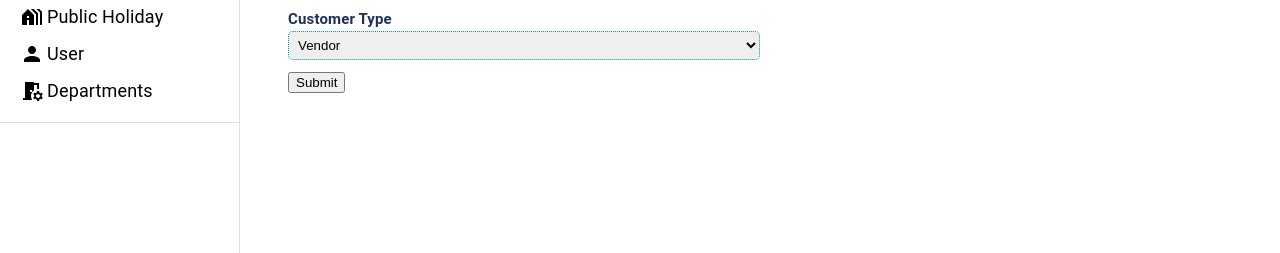
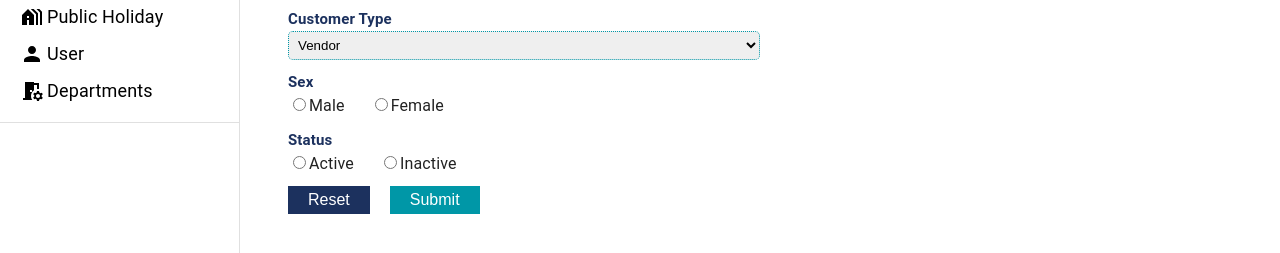
Before and after one commit to yeasinbinali/crm-admin, a React (Create React App) app: page /addCustomer in a window 1280 px wide. Shown: the part 481-734 px from the top of the page. Built offline with nearby package versions, Linux system fonts and the light colour scheme.

Commit message:
image host updated

```diff
--- a/src/pages/component/Customer/AddCustomer/AddCustomer.js
+++ b/src/pages/component/Customer/AddCustomer/AddCustomer.js
@@ -6,7 +6,13 @@ import { Typography } from "@mui/material";
 
 const AddCustomer = () => {
   const { register, handleSubmit } = useForm();
-  const onSubmit = (data) => console.log(data);
+
+  const imageHostKey = process.env.REACT_APP_imgbb_key;
+  console.log(imageHostKey);
+
+  const onSubmit = (data) => {
+    console.log(data);
+  }
   return (
     <Container>
       <Typography
@@ -71,7 +77,7 @@ const AddCustomer = () => {
           </label>
           <br />
           <input
-            name="mobile"
+            name="number"
             type="number"
             style={{
               width: "50%",
@@ -142,7 +148,72 @@ const AddCustomer = () => {
             <option value="Regular">Regular</option>
           </select>
         </div>
-        <input type="submit" />
+        <div style={{ marginBottom: "10px" }}>
+          <label
+            style={{ fontSize: "15px", fontWeight: "bold", color: "#1C315E" }}
+          >
+            Sex
+          </label>
+          <br />
+          <input
+            type="radio"
+            name="male"
+            {...register("sex", { required: true })}
+          />
+          <lable>Male</lable>
+          <input
+            type="radio"
+            name="female"
+            style={{ marginLeft: "30px" }}
+            {...register("sex", { required: true })}
+          />
+          <lable>Female</lable>
+        </div>
+        <div style={{ marginBottom: "10px" }}>
+          <label
+            style={{ fontSize: "15px", fontWeight: "bold", color: "#1C315E" }}
+          >
+            Status
+          </label>
+          <br />
+          <input
+            type="radio"
+            name="active"
+            {...register("status", { required: true })}
+          />
+          <lable>Active</lable>
+          <input
+            type="radio"
+            name="inactive"
+            style={{ marginLeft: "30px" }}
+            {...register("status", { required: true })}
+          />
+          <lable>Inactive</lable>
+        </div>
+        <div>
+          <input
+            style={{
+              marginRight: "20px",
+              background: "#1C315E ",
+              border: "none",
+              color: "white",
+              padding: "5px 20px",
+              fontSize: "16px",
+            }}
+            type="reset"
+          />
+          <input
+            style={{
+              marginRight: "20px",
+              background: "#0097a7 ",
+              border: "none",
+              color: "white",
+              padding: "5px 20px",
+              fontSize: "16px",
+            }}
+            type="submit"
+          />
+        </div>
       </form>
     </Container>
   );
```
